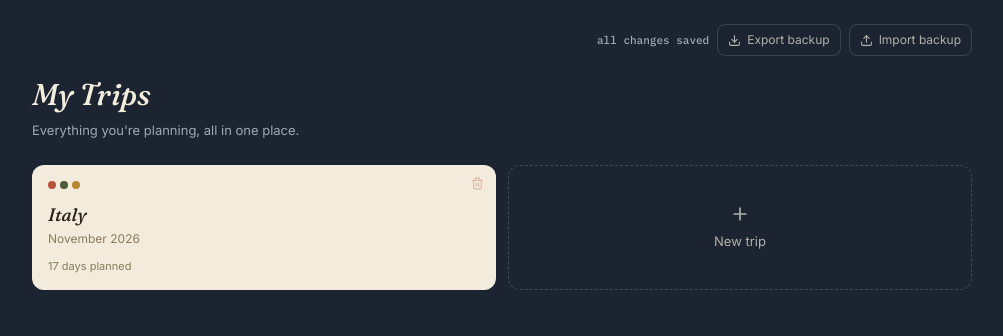
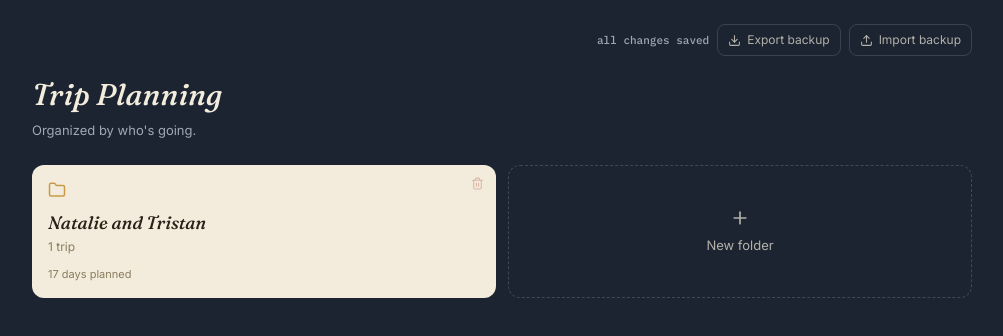
Before and after one commit to natalienvn/italy_honeymoon, a React (Vite) app: page / in a window 1280 px wide. Shown: the top 336 px of the page, without its empty margins (138-1141 px from the left). Built offline with nearby package versions, Linux system fonts and the light colour scheme.

Commit message:
Add folders per family, rename to Trip Planning

```diff
--- a/index.html
+++ b/index.html
@@ -3,7 +3,7 @@
   <head>
     <meta charset="UTF-8" />
     <meta name="viewport" content="width=device-width, initial-scale=1.0" />
-    <title>My Trips &mdash; Travel Planner</title>
+    <title>Trip Planning</title>
   </head>
   <body>
     <div id="root"></div>
--- a/src/App.jsx
+++ b/src/App.jsx
@@ -3,7 +3,7 @@ import {
   Plane, Plus, Trash2, ChevronUp, ChevronDown, MapPin,
   FolderPlus, Check, Sparkles, Loader2, Pencil, FileText,
   BedDouble, UtensilsCrossed, Ticket, Download, Upload, AlertTriangle, FileUp, X,
-  ArrowLeft, Tag, Bookmark
+  ArrowLeft, Tag, Bookmark, Folder
 } from "lucide-react";
 
 // ---------- constants & small factories ----------
@@ -46,6 +46,10 @@ function makeTrip(name, dates) {
     customTabs: [],
     bookingCategories: [],
   };
+}
+
+function makeFolder(name) {
+  return { id: uid(), name: name || "New folder", trips: [] };
 }
 
 function makeItalyTrip() {
@@ -166,15 +170,30 @@ function migrateOldSingleTrip(old) {
   });
 }
 
-// Returns a valid { trips: [...] } root, or null if the input isn't recognizable.
+const DEFAULT_FOLDER_NAME = "Natalie and Tristan";
+
+function migrateFolderShape(f) {
+  return {
+    id: f.id || uid(),
+    name: f.name || "New folder",
+    trips: (f.trips || []).map(migrateTripShape),
+  };
+}
+
+// Returns a valid { folders: [...] } root, or null if the input isn't recognizable.
 function migrateRoot(loaded) {
   if (!loaded || typeof loaded !== "object") return null;
+  if (Array.isArray(loaded.folders)) {
+    return { folders: loaded.folders.map(migrateFolderShape) };
+  }
   if (Array.isArray(loaded.trips)) {
-    return { trips: loaded.trips.map(migrateTripShape) };
+    // Pre-folders save format: every existing trip lived at the root. Wrap
+    // them all into one folder rather than dropping anything.
+    return { folders: [{ id: uid(), name: DEFAULT_FOLDER_NAME, trips: loaded.trips.map(migrateTripShape) }] };
   }
   if (Array.isArray(loaded.days)) {
-    // Pre-multi-trip save format: a single trip's data sitting at the root.
-    return { trips: [migrateOldSingleTrip(loaded)] };
+    // Even older pre-multi-trip save format: a single trip's data sitting at the root.
+    return { folders: [{ id: uid(), name: DEFAULT_FOLDER_NAME, trips: [migrateOldSingleTrip(loaded)] }] };
   }
   return null;
 }
@@ -198,7 +217,7 @@ function loadInitial() {
   } catch {
     // fall through
   }
-  return { trips: [makeItalyTrip()] };
+  return { folders: [{ id: uid(), name: DEFAULT_FOLDER_NAME, trips: [makeItalyTrip()] }] };
 }
 
 function useDebouncedSave(data, ready) {
@@ -1367,7 +1386,7 @@ function TripPlanner({ trip, updateTrip, onBack, onDeleteTrip }) {
 
 // ---------- home page: all trips ----------
 
-function HomeView({ trips, onOpen, onCreate, onDelete }) {
+function FolderView({ folder, onOpenTrip, onCreateTrip, onDeleteTrip, onRenameFolder, onBack, onDeleteFolder }) {
   const [showForm, setShowForm] = useState(false);
   const [name, setName] = useState("");
   const [dates, setDates] = useState("");
@@ -1376,7 +1395,7 @@ function HomeView({ trips, onOpen, onCreate, onDelete }) {
 
   const submit = () => {
     if (!name.trim()) return;
-    onCreate(name.trim(), dates.trim());
+    onCreateTrip(name.trim(), dates.trim());
     setName("");
     setDates("");
     setShowForm(false);
@@ -1384,13 +1403,27 @@ function HomeView({ trips, onOpen, onCreate, onDelete }) {
 
   return (
     <div>
-      <h1 className="fx-fraunces" style={{ fontSize: 30, fontStyle: "italic", fontWeight: 500, margin: 0 }}>My Trips</h1>
-      <p style={{ color: MUTED, fontSize: 13, marginTop: 4, marginBottom: 24 }}>Everything you're planning, all in one place.</p>
+      <button onClick={onBack} className="flex items-center gap-1.5 mb-4 opacity-70 hover:opacity-100 transition-opacity" style={{ fontSize: 12.5, color: "#F3ECDD" }}>
+        <ArrowLeft size={14} /> All folders
+      </button>
+
+      <div className="flex items-start justify-between gap-4 flex-wrap mb-6">
+        <Field
+          value={folder.name}
+          onChange={onRenameFolder}
+          className="fx-fraunces"
+          placeholder="Folder name"
+          style={{ fontSize: 28, fontStyle: "italic", fontWeight: 500, color: "#F3ECDD", minWidth: 220 }}
+        />
+        <button onClick={onDeleteFolder} className="flex items-center gap-1.5 opacity-60 hover:opacity-100 transition-opacity" style={{ fontSize: 12, color: "#C77", border: "1px solid #B5533C55", borderRadius: 8, padding: "6px 10px" }}>
+          <Trash2 size={13} /> Delete folder
+        </button>
+      </div>
 
       <div className="grid gap-3" style={{ gridTemplateColumns: "repeat(auto-fit, minmax(220px, 1fr))" }}>
-        {trips.map((trip) => (
+        {folder.trips.map((trip) => (
           <div key={trip.id} className="fx-row" style={{ position: "relative" }}>
-            <button onClick={() => onOpen(trip.id)} className="w-full text-left" style={{ background: PAPER, color: PAPER_TEXT, borderRadius: 12, padding: 16, display: "block" }}>
+            <button onClick={() => onOpenTrip(trip.id)} className="w-full text-left" style={{ background: PAPER, color: PAPER_TEXT, borderRadius: 12, padding: 16, display: "block" }}>
               <div className="flex items-center gap-1 mb-3" style={{ minHeight: 8 }}>
                 {trip.legs.length > 0 ? (
                   trip.legs.map((l) => <span key={l.id} style={{ width: 8, height: 8, borderRadius: "50%", background: l.color, display: "inline-block" }} />)
@@ -1402,7 +1435,7 @@ function HomeView({ trips, onOpen, onCreate, onDelete }) {
               <div style={{ fontSize: 12, color: "#8A7B5C" }}>{trip.dates || "No dates yet"}</div>
               <div style={{ fontSize: 11, color: "#8A7B5C", marginTop: 10 }}>{trip.days.length} day{trip.days.length === 1 ? "" : "s"} planned</div>
             </button>
-            <button onClick={() => onDelete(trip.id)} className="fx-actions" title="Delete trip" aria-label="Delete trip" style={{ position: "absolute", top: 12, right: 12 }}>
+            <button onClick={() => onDeleteTrip(trip.id)} className="fx-actions" title="Delete trip" aria-label="Delete trip" style={{ position: "absolute", top: 12, right: 12 }}>
               <Trash2 size={13} color="#B5533C" />
             </button>
           </div>
@@ -1412,7 +1445,7 @@ function HomeView({ trips, onOpen, onCreate, onDelete }) {
           <button
             onClick={() => setShowForm(true)}
             className="flex flex-col items-center justify-center gap-2 opacity-70 hover:opacity-100 transition-opacity"
-            style={{ border: `1px dashed ${MUTED}66`, borderRadius: 12, padding: 16, minHeight: 110, color: PAPER }}
+            style={{ border: `1px dashed ${MUTED}66`, borderRadius: 12, padding: 16, minHeight: 110, color: "#F3ECDD" }}
           >
             <Plus size={20} />
             <span style={{ fontSize: 13 }}>New trip</span>
@@ -1443,12 +1476,83 @@ function HomeView({ trips, onOpen, onCreate, onDelete }) {
   );
 }
 
-// ---------- top-level app: trips list + persistence + backup ----------
+function HomeView({ folders, onOpen, onCreate, onDelete }) {
+  const [showForm, setShowForm] = useState(false);
+  const [name, setName] = useState("");
+
+  const PAPER = "#F3ECDD", PAPER_TEXT = "#2B2118", BRASS = "#C99A44", MUTED = "#9FA8B3", INK = "#1B2430";
+
+  const submit = () => {
+    if (!name.trim()) return;
+    onCreate(name.trim());
+    setName("");
+    setShowForm(false);
+  };
+
+  return (
+    <div>
+      <h1 className="fx-fraunces" style={{ fontSize: 30, fontStyle: "italic", fontWeight: 500, margin: 0 }}>Trip Planning</h1>
+      <p style={{ color: MUTED, fontSize: 13, marginTop: 4, marginBottom: 24 }}>Organized by who's going.</p>
+
+      <div className="grid gap-3" style={{ gridTemplateColumns: "repeat(auto-fit, minmax(220px, 1fr))" }}>
+        {folders.map((folder) => {
+          const tripCount = folder.trips.length;
+          const dayCount = folder.trips.reduce((sum, t) => sum + t.days.length, 0);
+          return (
+            <div key={folder.id} className="fx-row" style={{ position: "relative" }}>
+              <button onClick={() => onOpen(folder.id)} className="w-full text-left" style={{ background: PAPER, color: PAPER_TEXT, borderRadius: 12, padding: 16, display: "block" }}>
+                <Folder size={18} color="#C99A44" style={{ marginBottom: 10 }} />
+                <div className="fx-fraunces" style={{ fontSize: 18, fontWeight: 600, fontStyle: "italic", marginBottom: 2 }}>{folder.name}</div>
+                <div style={{ fontSize: 12, color: "#8A7B5C" }}>{tripCount} trip{tripCount === 1 ? "" : "s"}</div>
+                <div style={{ fontSize: 11, color: "#8A7B5C", marginTop: 10 }}>{dayCount} day{dayCount === 1 ? "" : "s"} planned</div>
+              </button>
+              <button onClick={() => onDelete(folder.id)} className="fx-actions" title="Delete folder" aria-label="Delete folder" style={{ position: "absolute", top: 12, right: 12 }}>
+                <Trash2 size={13} color="#B5533C" />
+              </button>
+            </div>
+          );
+        })}
+
+        {!showForm ? (
+          <button
+            onClick={() => setShowForm(true)}
+            className="flex flex-col items-center justify-center gap-2 opacity-70 hover:opacity-100 transition-opacity"
+            style={{ border: `1px dashed ${MUTED}66`, borderRadius: 12, padding: 16, minHeight: 110, color: PAPER }}
+          >
+            <Plus size={20} />
+            <span style={{ fontSize: 13 }}>New folder</span>
+          </button>
+        ) : (
+          <div style={{ background: PAPER, color: PAPER_TEXT, borderRadius: 12, padding: 16 }}>
+            <Field value={name} onChange={setName} placeholder="Folder name (e.g. Mom & Dad)" className="mb-3" style={{ fontSize: 15, fontWeight: 600 }} autoFocus />
+            <div className="flex items-center gap-2">
+              <button onClick={submit} style={{ fontSize: 12, fontWeight: 500, color: INK, background: BRASS, borderRadius: 8, padding: "6px 12px" }}>
+                Create
+              </button>
+              <button
+                onClick={() => {
+                  setShowForm(false);
+                  setName("");
+                }}
+                style={{ fontSize: 12, color: "#8A7B5C" }}
+              >
+                Cancel
+              </button>
+            </div>
+          </div>
+        )}
+      </div>
+    </div>
+  );
+}
+
+// ---------- top-level app: folders of trips + persistence + backup ----------
 
 export default function App() {
-  const [data, setData] = useState(() => ({ trips: [makeItalyTrip()] }));
+  const [data, setData] = useState(() => ({ folders: [{ id: uid(), name: DEFAULT_FOLDER_NAME, trips: [makeItalyTrip()] }] }));
   const [ready, setReady] = useState(false);
-  const [view, setView] = useState("home");
+  const [folderId, setFolderId] = useState(null);
+  const [tripId, setTripId] = useState(null);
   const status = useDebouncedSave(data, ready);
 
   useEffect(() => {
@@ -1456,18 +1560,30 @@ export default function App() {
     setReady(true);
   }, []);
 
-  const updateTrip = (tripId, fn) => setData((d) => ({ ...d, trips: d.trips.map((t) => (t.id === tripId ? fn(t) : t)) }));
-
-  const createTrip = (name, dates) => {
-    const t = { ...makeTrip(name, dates) };
-    setData((d) => ({ ...d, trips: [...d.trips, t] }));
-    setView(t.id);
-  };
-
-  const deleteTrip = (tripId) => {
+  const updateFolder = (fid, fn) => setData((d) => ({ ...d, folders: d.folders.map((f) => (f.id === fid ? fn(f) : f)) }));
+  const updateTrip = (fid, tid, fn) => updateFolder(fid, (f) => ({ ...f, trips: f.trips.map((t) => (t.id === tid ? fn(t) : t)) }));
+
+  const createFolder = (name) => {
+    const f = makeFolder(name);
+    setData((d) => ({ ...d, folders: [...d.folders, f] }));
+    setFolderId(f.id);
+  };
+  const deleteFolder = (fid) => {
+    if (!window.confirm("Delete this folder and every trip inside it? This can't be undone.")) return;
+    setData((d) => ({ ...d, folders: d.folders.filter((f) => f.id !== fid) }));
+    setFolderId(null);
+    setTripId(null);
+  };
+
+  const createTrip = (fid, name, dates) => {
+    const t = makeTrip(name, dates);
+    updateFolder(fid, (f) => ({ ...f, trips: [...f.trips, t] }));
+    setTripId(t.id);
+  };
+  const deleteTrip = (fid, tid) => {
     if (!window.confirm("Delete this trip? This can't be undone.")) return;
-    setData((d) => ({ ...d, trips: d.trips.filter((t) => t.id !== tripId) }));
-    setView("home");
+    updateFolder(fid, (f) => ({ ...f, trips: f.trips.filter((t) => t.id !== tid) }));
+    setTripId(null);
   };
 
   const importInputRef = useRef(null);
@@ -1476,7 +1592,7 @@ export default function App() {
     const url = URL.createObjectURL(blob);
     const a = document.createElement("a");
     a.href = url;
-    a.download = `trip-planner-backup-${new Date().toISOString().slice(0, 10)}.json`;
+    a.download = `trip-planning-backup-${new Date().toISOString().slice(0, 10)}.json`;
     a.click();
     URL.revokeObjectURL(url);
   };
@@ -1490,7 +1606,8 @@ export default function App() {
         const migrated = migrateRoot(parsed);
         if (!migrated) throw new Error("unrecognized shape");
         setData(migrated);
-        setView("home");
+        setFolderId(null);
+        setTripId(null);
       } catch {
         window.alert("That doesn't look like a valid backup file.");
       }
@@ -1504,7 +1621,8 @@ export default function App() {
   const BRASS = "#C99A44";
   const MUTED = "#9FA8B3";
 
-  const activeTrip = view !== "home" ? data.trips.find((t) => t.id === view) : null;
+  const activeFolder = folderId ? data.folders.find((f) => f.id === folderId) : null;
+  const activeTrip = activeFolder && tripId ? activeFolder.trips.find((t) => t.id === tripId) : null;
 
   return (
     <div style={{ background: INK, minHeight: "100vh" }}>
@@ -1541,22 +1659,43 @@ export default function App() {
           </div>
         )}
 
-        {view === "home" && <HomeView trips={data.trips} onOpen={setView} onCreate={createTrip} onDelete={deleteTrip} />}
-
-        {view !== "home" && activeTrip && (
+        {!folderId && <HomeView folders={data.folders} onOpen={setFolderId} onCreate={createFolder} onDelete={deleteFolder} />}
+
+        {folderId && !tripId && activeFolder && (
+          <FolderView
+            folder={activeFolder}
+            onOpenTrip={setTripId}
+            onCreateTrip={(name, dates) => createTrip(folderId, name, dates)}
+            onDeleteTrip={(tid) => deleteTrip(folderId, tid)}
+            onRenameFolder={(name) => updateFolder(folderId, (f) => ({ ...f, name }))}
+            onBack={() => setFolderId(null)}
+            onDeleteFolder={() => deleteFolder(folderId)}
+          />
+        )}
+
+        {folderId && !activeFolder && (
+          <div>
+            <p style={{ color: MUTED, fontSize: 13, marginBottom: 12 }}>That folder couldn't be found.</p>
+            <button onClick={() => setFolderId(null)} className="flex items-center gap-1.5" style={{ fontSize: 12.5, color: PAPER, border: `1px solid ${MUTED}55`, borderRadius: 8, padding: "6px 10px" }}>
+              <ArrowLeft size={13} /> All folders
+            </button>
+          </div>
+        )}
+
+        {folderId && tripId && activeTrip && (
           <TripPlanner
             trip={activeTrip}
-            updateTrip={(fn) => updateTrip(activeTrip.id, fn)}
-            onBack={() => setView("home")}
-            onDeleteTrip={() => deleteTrip(activeTrip.id)}
+            updateTrip={(fn) => updateTrip(folderId, tripId, fn)}
+            onBack={() => setTripId(null)}
+            onDeleteTrip={() => deleteTrip(folderId, tripId)}
           />
         )}
 
-        {view !== "home" && !activeTrip && (
+        {folderId && tripId && activeFolder && !activeTrip && (
           <div>
             <p style={{ color: MUTED, fontSize: 13, marginBottom: 12 }}>That trip couldn't be found.</p>
-            <button onClick={() => setView("home")} className="flex items-center gap-1.5" style={{ fontSize: 12.5, color: PAPER, border: `1px solid ${MUTED}55`, borderRadius: 8, padding: "6px 10px" }}>
-              <ArrowLeft size={13} /> All trips
+            <button onClick={() => setTripId(null)} className="flex items-center gap-1.5" style={{ fontSize: 12.5, color: PAPER, border: `1px solid ${MUTED}55`, borderRadius: 8, padding: "6px 10px" }}>
+              <ArrowLeft size={13} /> Back to {activeFolder.name}
             </button>
           </div>
         )}
```
Also changed, not shown: 1 other file (tests, documents, lock files or other folders).
